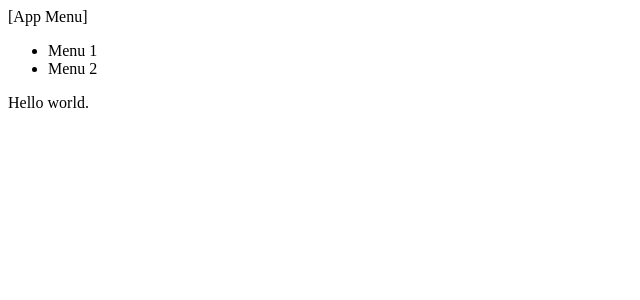
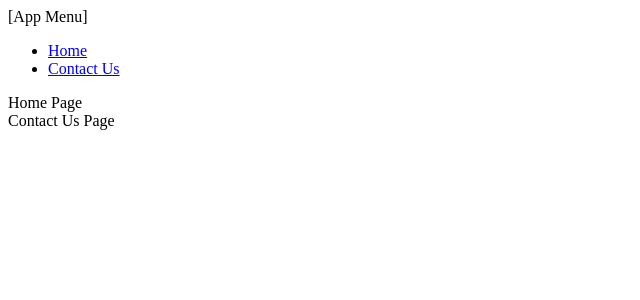
Before and after one commit to ngduc/parcelui, a React (Vite) app: page /contact-us in a window 1280 px wide. Shown: the top 300 px of the page, without its empty margins (0-640 px from the left). Built offline with nearby package versions, Linux system fonts and the light colour scheme.

Commit message:
feat: react-router-dom; lazy loading (code splitting);

```diff
--- a/src/App.tsx
+++ b/src/App.tsx
@@ -1,15 +1,29 @@
-import * as React from "react";
-import AppMenu from "./components/AppMenu/AppMenu";
+import * as React from 'react'
+import AppMenu from './components/AppMenu/AppMenu'
 
-// routing, etc.
+import { BrowserRouter as Router, Route } from 'react-router-dom'
 
-export class App extends React.Component {
-  public render() {
-    return (
-      <div>
-        <AppMenu />
-        <div>Hello world.</div>
-      </div>
-    );
-  }
+const Home = () => (
+  <div>
+    <AppMenu />
+    Home Page
+  </div>
+)
+const ContactUs = React.lazy(() => import('./components/ContactUs/ContactUs'))
+
+const withSuspense = Component => {
+  return props => (
+    <React.Suspense fallback={<div>Loading...</div>}>
+      <Component {...props} />
+    </React.Suspense>
+  )
 }
+
+export default () => {
+  return (
+    <Router>
+      <Route path="/" component={Home} />
+      <Route path="/contact-us" component={withSuspense(ContactUs)} />
+    </Router>
+  )
+}
--- a/src/components/AppMenu/AppMenu.tsx
+++ b/src/components/AppMenu/AppMenu.tsx
@@ -1,14 +1,27 @@
 import * as React from 'react'
+import { Route, Link } from 'react-router-dom'
+
 import * as css from './AppMenu.scss'
 
 const AppMenu = () => (
   <nav className={css.main}>
     [App Menu]
     <ul>
-      <li>Menu 1</li>
-      <li>Menu 2</li>
+      <ListItemLink label="Home" to="/" />
+      <ListItemLink label="Contact Us" to="/contact-us" />
     </ul>
   </nav>
 )
 
+const ListItemLink = ({ label, to, ...rest }) => (
+  <Route
+    path={to}
+    children={({ match }) => (
+      <li className={match ? 'active' : ''}>
+        <Link to={to} {...rest}>{label}</Link>
+      </li>
+    )}
+  />
+)
+
 export default AppMenu
--- /dev/null
+++ b/src/components/ContactUs/ContactUs.tsx
@@ -0,0 +1,5 @@
+import * as React from 'react'
+
+// const ContactUs = () => <div>Contact Us Page</div>
+
+export default () => <div>Contact Us Page</div>
--- a/src/entrypoint.tsx
+++ b/src/entrypoint.tsx
@@ -1,8 +1,7 @@
 import * as React from 'react'
 import { render } from 'react-dom'
-// App wrapped with redux Provider, store, etc.
 
-import { App } from './App'
+import App from './App'
 
 render(
   <App />,
```
Also changed, not shown: package.json (+13 -4 lines), tsconfig.json (+6 -1 lines), 2 other files (tests, documents, lock files or other folders).
